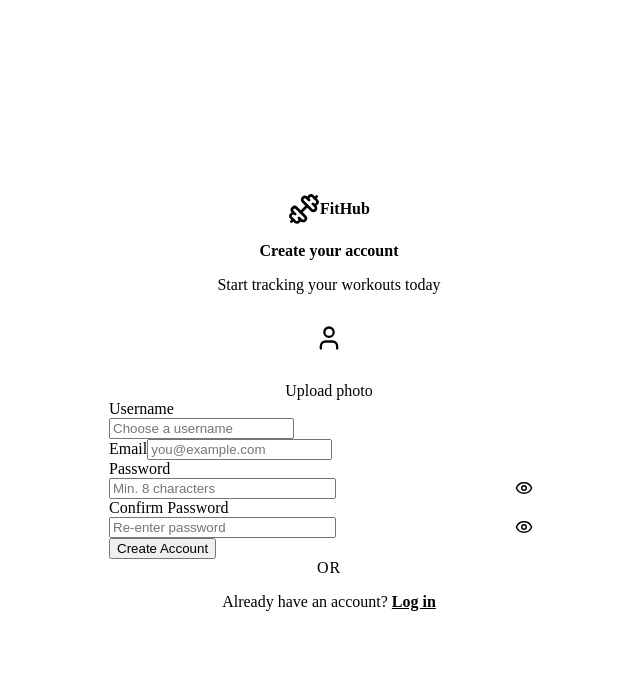
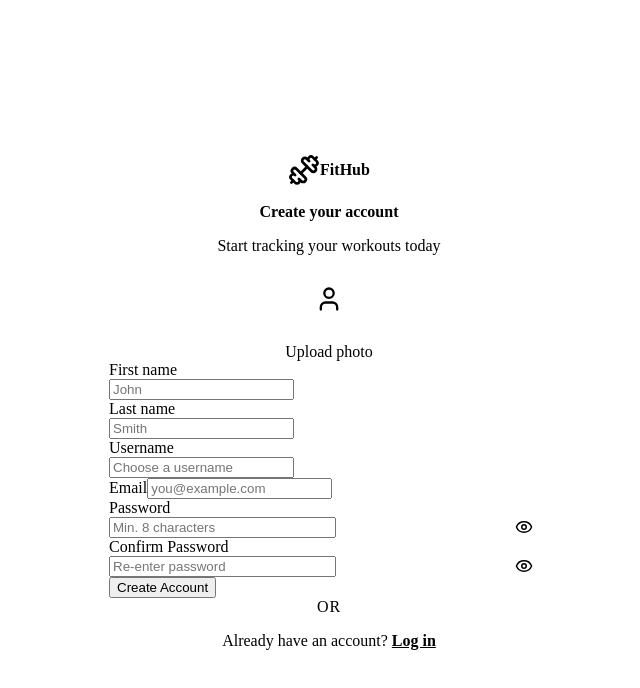
Before and after one commit to Azaher7/FitHub, a React (Vite) app: page /signup in a window 1280 px wide. Shown: the top 688 px of the page, without its empty margins (311-951 px from the left). Built offline with nearby package versions, Linux system fonts and the light colour scheme; the HTML template or start-up script is replaced by a standard one.

Commit message:
Add first and last name fields to SignUp form

```diff
--- a/src/pages/SignUp.jsx
+++ b/src/pages/SignUp.jsx
@@ -132,6 +132,44 @@ export default function SignUp() {
             {errors.photo && <span className="form-error">{errors.photo}</span>}
           </div>
 
+          {/* First-name */}
+          <div className="form-group">
+            <label className="form-label" htmlFor="firstname">First name</label>
+            <div className="input-wrapper">
+              <input
+                id="firstname"
+                type="text"
+                className="form-input"
+                placeholder="John"
+                value={form.firstname}
+                onChange={update('first-name')}
+                required
+                minLength={3}
+                autoComplete="first name"
+              />
+            </div>
+            {errors.username && <span className="form-error">{errors.username}</span>}
+          </div>
+
+          {/* Last-name */}
+          <div className="form-group">
+            <label className="form-label" htmlFor="lastname">Last name</label>
+            <div className="input-wrapper">
+              <input
+                id="lastname"
+                type="text"
+                className="form-input"
+                placeholder="Smith"
+                value={form.lastname}
+                onChange={update('last-name')}
+                required
+                minLength={3}
+                autoComplete="last name"
+              />
+            </div>
+            {errors.username && <span className="form-error">{errors.username}</span>}
+          </div>
+
           {/* Username */}
           <div className="form-group">
             <label className="form-label" htmlFor="username">Username</label>
```
